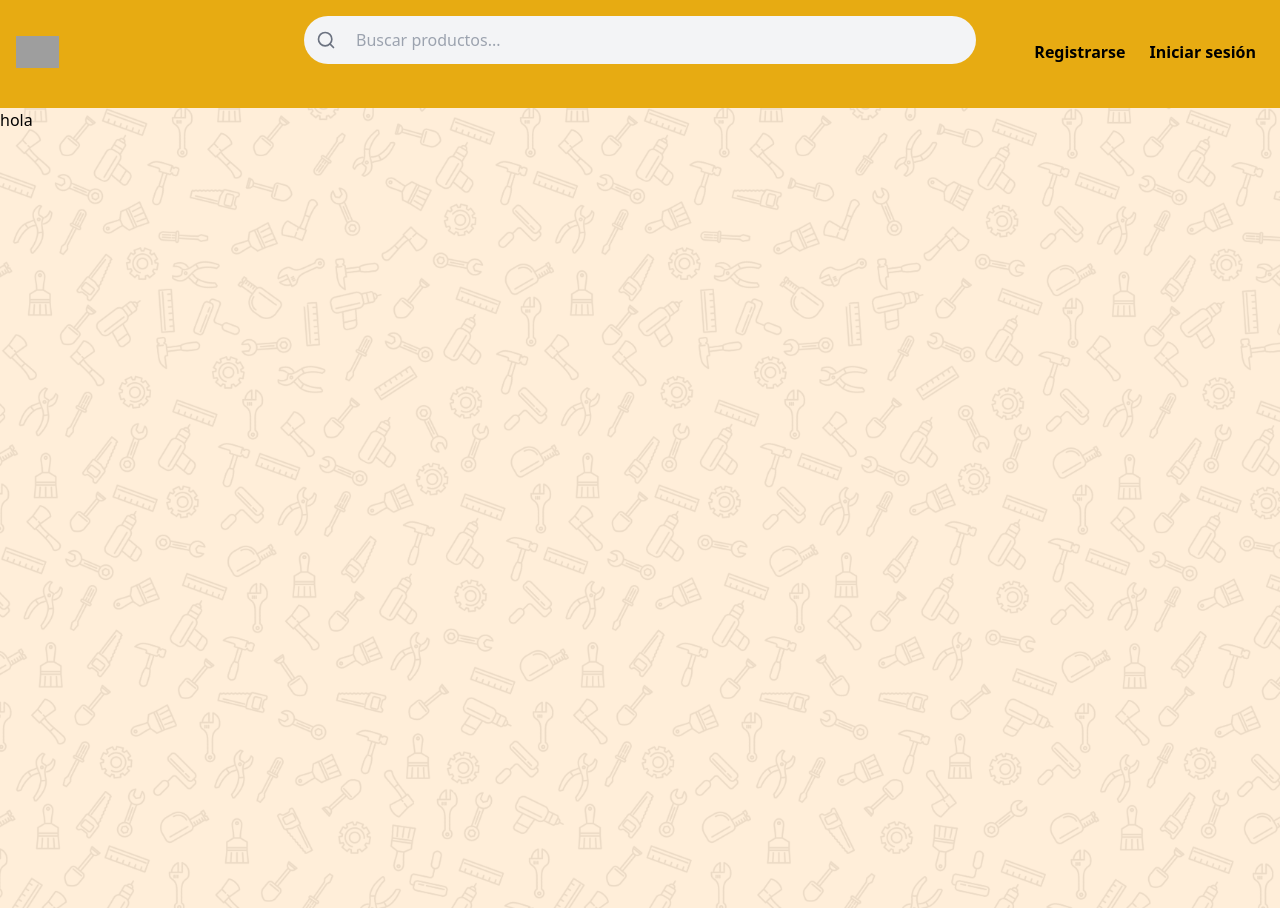
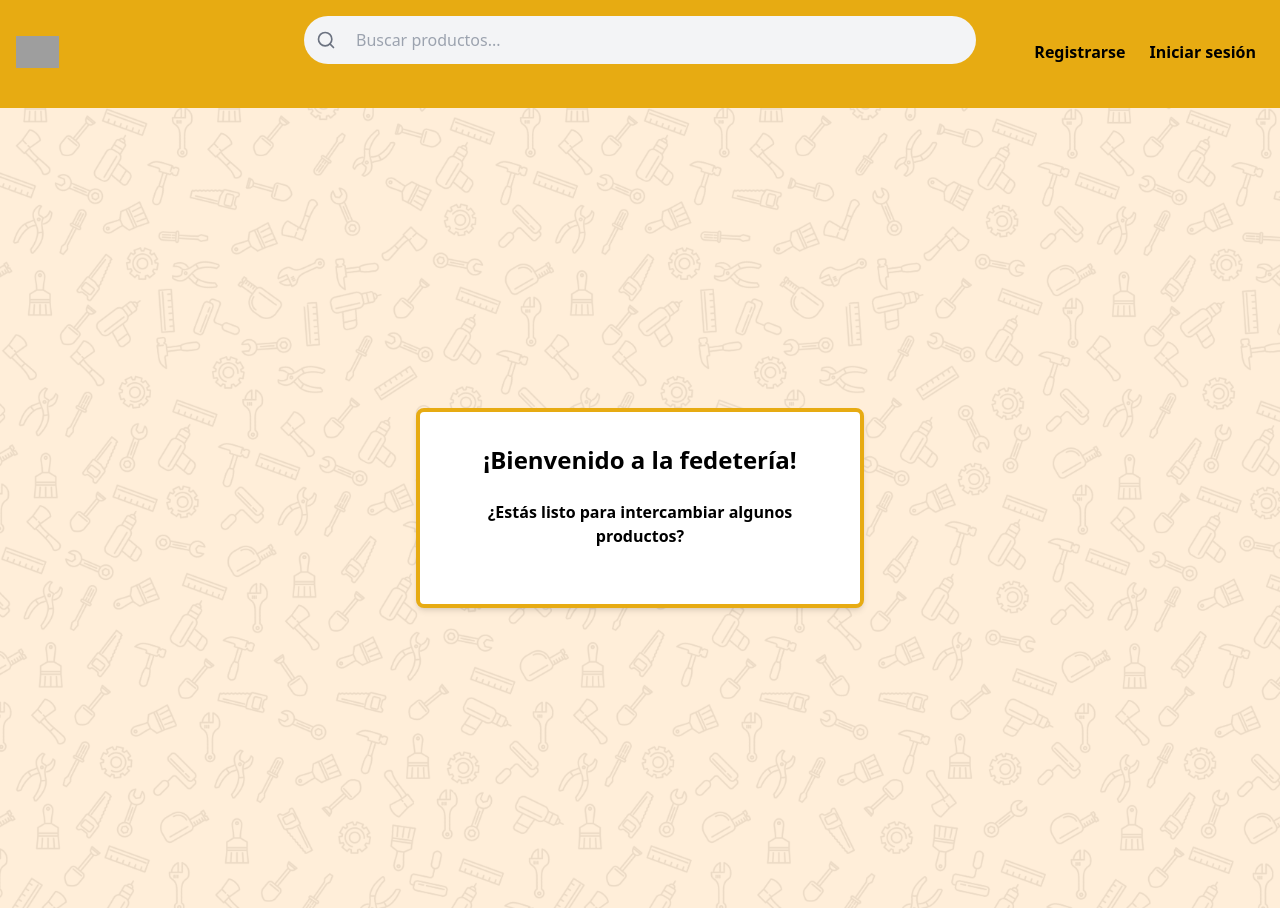
Before and after one commit to ImportFromCBastian/fedeteria-front, a React (Vite) app: page / in a window 1280 px wide. Built offline with nearby package versions, Linux system fonts and the light colour scheme; grey boxes are pictures that could not be loaded.

Commit message:
main page

```diff
--- a/src/main.jsx
+++ b/src/main.jsx
@@ -19,7 +19,21 @@ ReactDOM.createRoot(document.getElementById('root')).render(
     <BrowserRouter>
       <Routes>
         <Route element={<Layout />}>
-          <Route path="/" element={<h1> hola </h1>} />
+          <Route
+            path="/"
+            element={
+              <div className="flex min-h-[100vh] items-center justify-center">
+                <div className="mx-4 my-5 w-full max-w-md rounded-lg border-4 border-fede-main bg-fede-secundary p-8 shadow-md sm:mx-0">
+                  <h1 className="mb-6 text-center text-2xl font-bold text-fede-texto-base">
+                    ¡Bienvenido a la fedetería!
+                  </h1>
+                  <h3 className="text-l mb-6 text-center font-bold text-fede-texto-base">
+                    ¿Estás listo para intercambiar algunos productos?
+                  </h3>
+                </div>
+              </div>
+            }
+          />
           <Route path="/login" element={<Login />} />
           <Route path="/sucursal" element={<RegistrarSucursalForm />} />
           <Route path="/registrar/cliente" element={<RegisterClientForm />} />
```
